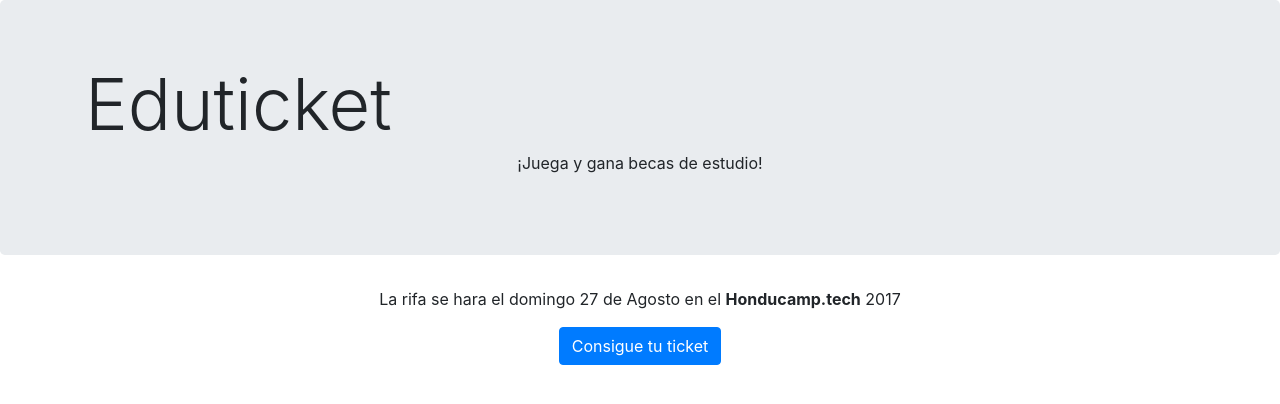
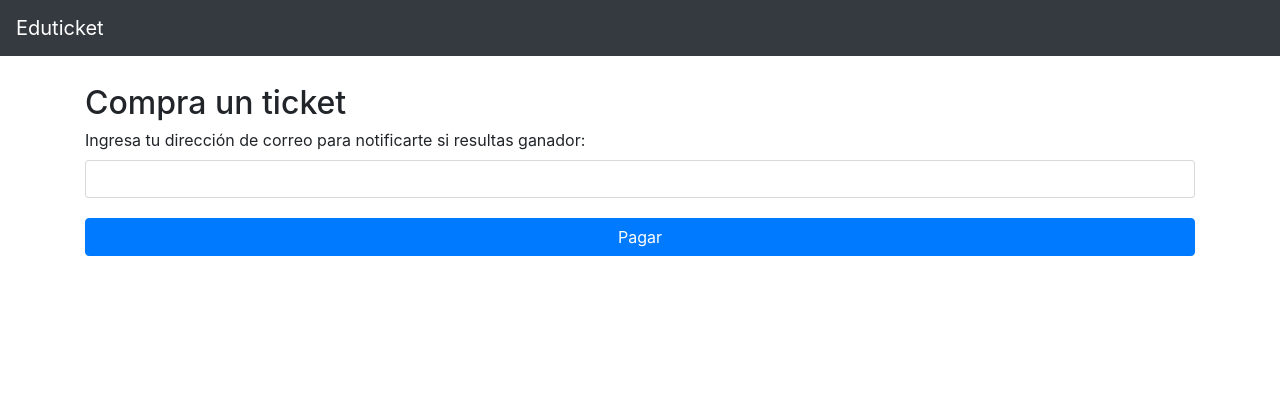
Before and after one commit to vaaguirre/eduticket, an Angular app: page /buyticket in a window 1280 px wide. Shown: the top 404 px of the page. Built offline with nearby package versions, Linux system fonts and the light colour scheme.

Commit message:
Add buyticket component

```diff
--- a/src/app/app.component.css
+++ b/src/app/app.component.css
@@ -0,0 +1,4 @@
+.content-wrapper {
+  margin-top: 55px;
+  padding-top: 30px;
+}
--- a/src/app/app.component.html
+++ b/src/app/app.component.html
@@ -1,14 +1,6 @@
-<div class="jumbotron">
-    <div class="container">
-        <h1 class="display-3">{{appname}}</h1>
-        <p class="text-center">¡Juega y gana becas de estudio!</p>
-    </div>
+<nav class="navbar navbar-expand-md navbar-dark fixed-top bg-dark">
+    <a class="navbar-brand" [routerLink]="['']">Eduticket</a>
+</nav>
+<div class="content-wrapper">
+    <router-outlet></router-outlet>
 </div>
-<div class="container">
-    <div class="row">
-        <div class="col-12 text-center">
-            <p class="text-center">La rifa se hara el domingo 27 de Agosto en el <b>Honducamp.tech</b> 2017</p>
-            <button class="btn btn-primary">Consigue tu ticket</button>
-        </div>
-    </div>
-</div>
--- a/src/app/app.component.ts
+++ b/src/app/app.component.ts
@@ -6,5 +6,5 @@ import { Component } from '@angular/core';
   styleUrls: ['./app.component.css']
 })
 export class AppComponent {
-  appname = 'Eduticket';
+    isNavbarCollapsed: Boolean = false;
 }
--- a/src/app/app.module.ts
+++ b/src/app/app.module.ts
@@ -2,19 +2,42 @@ import { BrowserModule } from '@angular/platform-browser';
 import { NgModule } from '@angular/core';
 import { FormsModule } from '@angular/forms';
 import { HttpModule } from '@angular/http';
-import {NgbModule} from '@ng-bootstrap/ng-bootstrap';
+import { RouterModule, Routes } from '@angular/router';
+
+import { NgbModule, NgbCollapse } from '@ng-bootstrap/ng-bootstrap';
 
 import { AppComponent } from './app.component';
+import { HomeComponent } from './home/home.component';
+import { BuyticketComponent } from './buyticket/buyticket.component';
+
+const appRoutes: Routes = [
+    {
+        path: '',
+        component: HomeComponent,
+        data: { title: 'Inicio' }
+    },
+    {
+        path: 'buyticket',
+        component: BuyticketComponent,
+        data: { title: 'Compra tu Ticket' }
+    },
+];
 
 @NgModule({
     declarations: [
-    AppComponent
+        AppComponent,
+        HomeComponent,
+        BuyticketComponent
     ],
     imports: [
         BrowserModule,
         FormsModule,
         HttpModule,
         NgbModule.forRoot(),
+        RouterModule.forRoot(
+            appRoutes,
+            { enableTracing: false }
+        )
     ],
     providers: [],
     bootstrap: [AppComponent]
--- /dev/null
+++ b/src/app/buyticket/buyticket.component.css
@@ -0,0 +1,3 @@
+.button-wrapper {
+    padding-top: 20px;
+}
--- /dev/null
+++ b/src/app/buyticket/buyticket.component.html
@@ -0,0 +1,24 @@
+<div class="container">
+    <div class="row">
+        <div class="col-12">
+            <h2>Compra un ticket</h2>
+        </div>
+    </div>
+    <div class="row">
+        <div class="col-12" *ngIf="step==1">
+            <label for="email">Ingresa tu dirección de correo para notificarte si resultas ganador:</label>
+            <input type="email" id="email" class="form-control">
+            <div class="button-wrapper">
+                <button type="button" class="btn btn-primary btn-block" (click)="goToStep(2)">Pagar</button>
+            </div>
+        </div>
+        <div class="col-12" *ngIf="step==2">
+            <label for="token">Ingresa tu token de pago:</label>
+            <input type="text" id="token" class="form-control">
+            <div class="button-wrapper">
+                <button type="button" class="btn btn-default btn-block" (click)="goToStep(1)">Regresar</button>
+                <button type="button" class="btn btn-primary btn-block">Enviar</button>
+            </div>
+        </div>
+    </div>
+</div>
--- /dev/null
+++ b/src/app/buyticket/buyticket.component.ts
@@ -0,0 +1,21 @@
+import { Component, OnInit } from '@angular/core';
+
+@Component({
+    selector: 'app-buyticket',
+    templateUrl: './buyticket.component.html',
+    styleUrls: ['./buyticket.component.css']
+})
+export class BuyticketComponent implements OnInit {
+
+    step = 1;
+
+    constructor() { }
+
+    ngOnInit() {
+    }
+
+    goToStep(step) {
+        this.step = step;
+    }
+
+}
--- /dev/null
+++ b/src/app/home/home.component.css
@@ -0,0 +1,3 @@
+.jumbotron{
+    margin-top: -30px;
+}
--- /dev/null
+++ b/src/app/home/home.component.html
@@ -0,0 +1,14 @@
+<div class="jumbotron jumbotron-fluid text-center">
+    <div class="container">
+        <h1 class="display-3">{{appname}}</h1>
+        <p class="text-center">¡Juega y gana becas de estudio!</p>
+    </div>
+</div>
+<div class="container">
+    <div class="row">
+        <div class="col-12 text-center">
+            <p class="text-center">La rifa se hara el domingo 27 de Agosto en el <b>Honducamp.tech</b> 2017</p>
+            <a class="btn btn-primary" [routerLink]="['/buyticket']" routerLinkActive="active" >Consigue tu ticket</a>
+        </div>
+    </div>
+</div>
--- /dev/null
+++ b/src/app/home/home.component.ts
@@ -0,0 +1,17 @@
+import { Component, OnInit } from '@angular/core';
+
+@Component({
+    selector: 'app-home',
+    templateUrl: './home.component.html',
+    styleUrls: ['./home.component.css']
+})
+export class HomeComponent implements OnInit {
+
+    appname = 'Eduticket';
+
+    constructor() { }
+
+    ngOnInit() {
+    }
+
+}
```
Also changed, not shown: 2 other files (tests, documents, lock files or other folders). Lines whose indentation alone changed are shown as unchanged.
